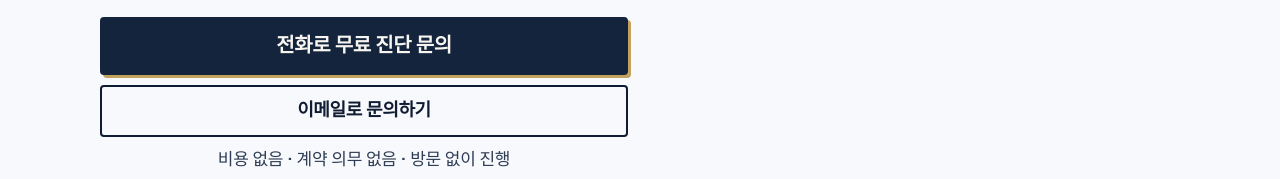
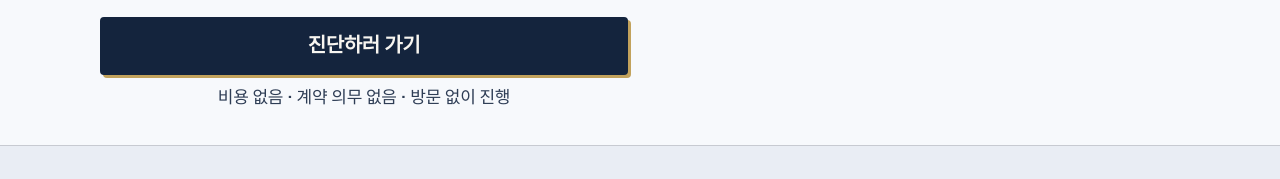
Before and after one commit to cresso0437-oss/-, a plain HTML site: page index.html in a window 1280 px wide. Shown: the part 290-469 px from the top of the page. Drawn offline with Linux system fonts and the light colour scheme; a web font is replaced by a local one.

Commit message:
Update call-to-action button text in index.html

```diff
--- a/index.html
+++ b/index.html
@@ -1,3 +1,4 @@
+
 <!DOCTYPE html>
 <html lang="ko">
 <head>
@@ -241,8 +242,7 @@ img{max-width:100%}
         <p class="lead hero__sub">사진 3장, 몇 달째 틀린 영업시간. 손이 못 갔을 뿐입니다.</p>
 
         <div class="hero__cta">
-          <a class="btn" href="tel:01023620437">전화로 무료 진단 문의</a>
-          <a class="btn btn--ghost" href="#contact">이메일로 문의하기</a>
+          <a class="btn" href="tel:01023620437">진단하러 가기</a>
         </div>
 
         <div class="hero__assure">비용 없음 · 계약 의무 없음 · 방문 없이 진행</div>
```
